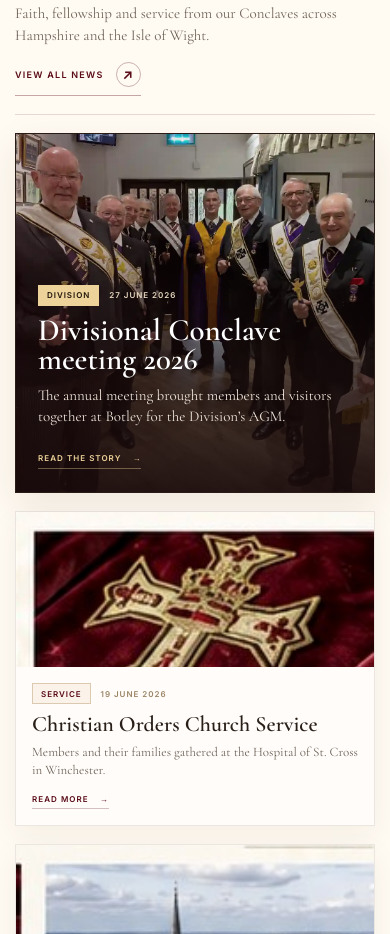
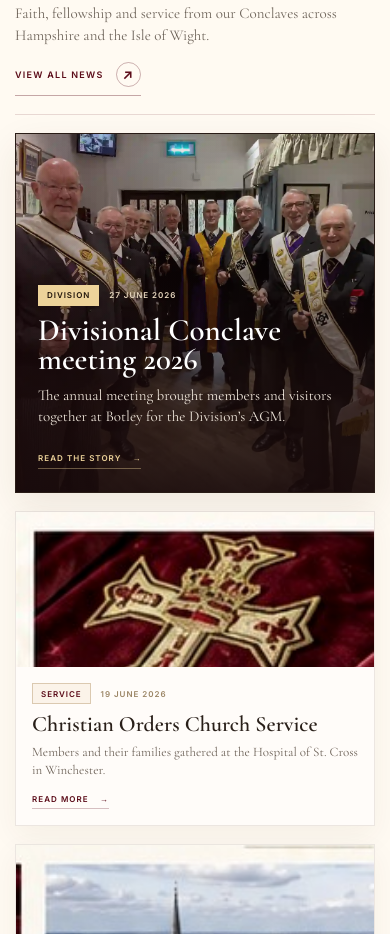
Before and after one commit to legacyinteractive/rcc-hants-iow, a website: page public/index.html in a window 390 px wide. Shown: the part 2771-3705 px from the top of the page. Drawn offline with nearby package versions, Linux system fonts and the light colour scheme.

Commit message:
Tune Divisional Conclave photo crop

```diff
--- a/public/styles.css
+++ b/public/styles.css
@@ -636,6 +636,9 @@ img { display: block; max-width: 100%; }
   transition: transform .5s ease;
 }
 .news-lead:hover img { transform: scale(1.025); }
+.news-lead--divisional img {
+  object-position: center 32%;
+}
 .news-lead-shade {
   position: absolute;
   inset: 0;
@@ -945,6 +948,9 @@ img { display: block; max-width: 100%; }
 }
 
 @media (max-width: 760px) {
+  .news-lead--divisional img {
+    object-position: center 24%;
+  }
   .map-card {
     min-height: 0;
     padding: 8px 0 12px;
```
